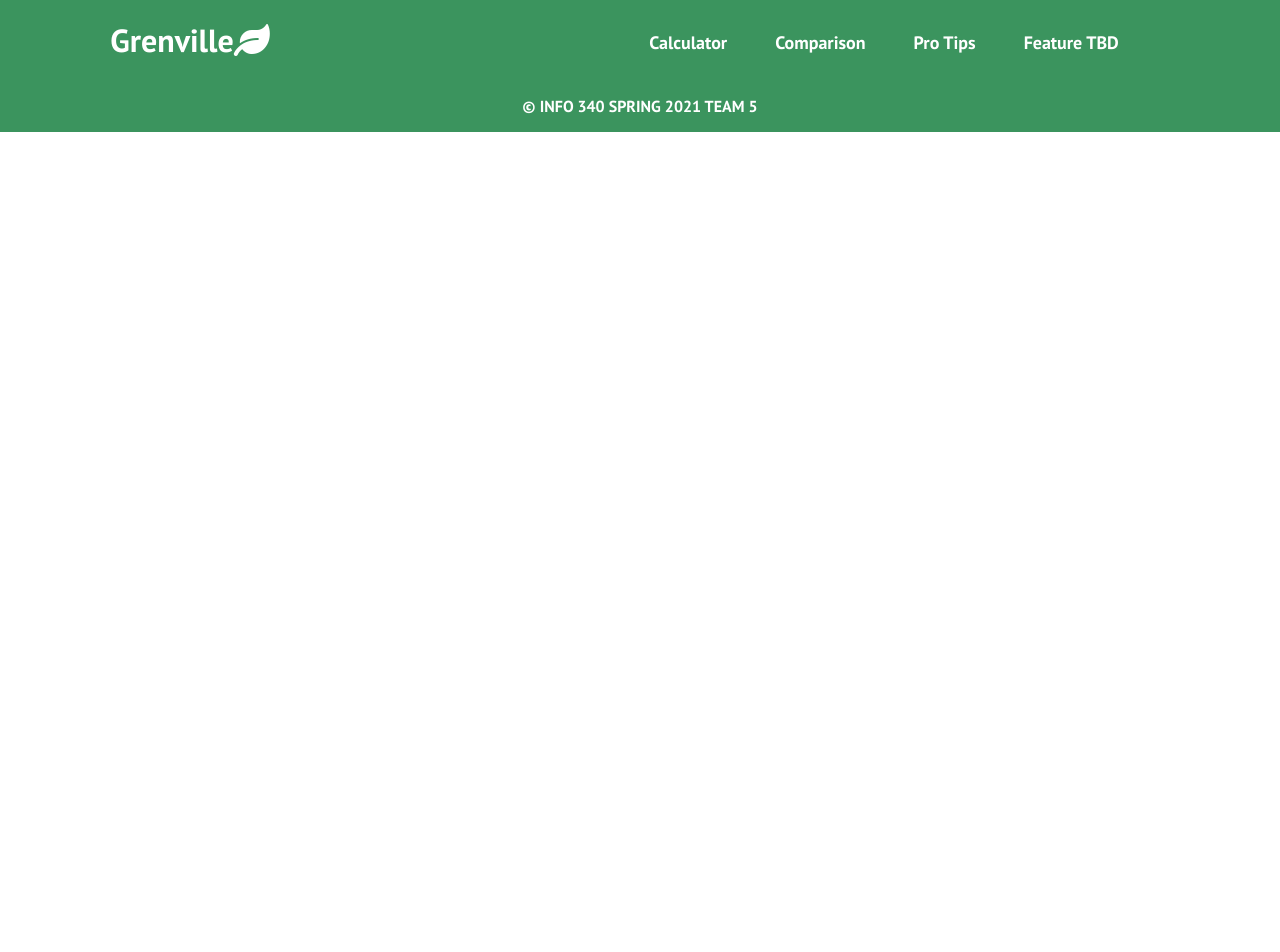
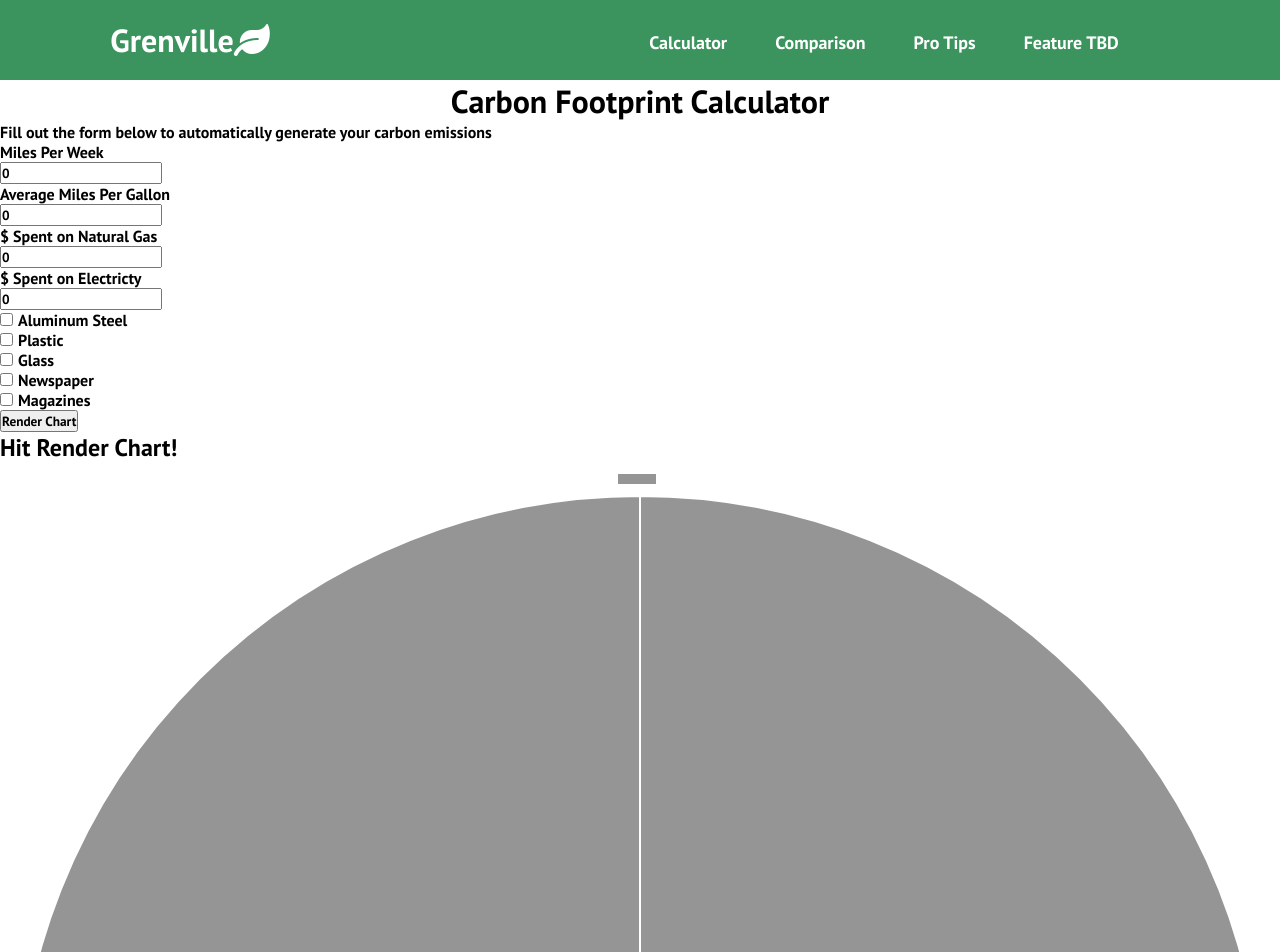
Before and after one commit to info340c-sp21/project-2-group-5, a React (Create React App) app in the folder project-2/: page /Calculator in a window 1280 px wide. Shown: the top 952 px of the page. Before the commit the page ends 800 px from the top, so only its background shows below. Built offline with nearby package versions, Linux system fonts and the light colour scheme.

Commit message:
working calculator, needs styling

```diff
--- a/project-2/package.json
+++ b/project-2/package.json
@@ -7,8 +7,10 @@
     "@testing-library/react": "^11.2.7",
     "@testing-library/user-event": "^12.8.3",
     "bootstrap": "^5.0.1",
+    "chart.js": "^3.3.0",
     "react": "^17.0.2",
     "react-bootstrap": "^1.6.0",
+    "react-chartjs-2": "^3.0.3",
     "react-dom": "^17.0.2",
     "react-dropdown": "^1.9.2",
     "react-router-dom": "^5.2.0",
--- a/project-2/src/App.js
+++ b/project-2/src/App.js
@@ -3,6 +3,7 @@ import React from 'react';
 import Navbar from './components/Navbar';
 import { BrowserRouter as Router, Switch, Route } from 'react-router-dom';
 import Home from './components/pages/HomePage'
+import Calculator from './components/pages/Calculator'
 import Tips from './components/pages/Tips'
 import Footer from './components/footer';
 import Comparison from './components/pages/Comparison';
@@ -13,6 +14,7 @@ function App() {
       <Navbar />
       <Switch>
         <Route path='/' exact component={Home}/>
+        <Route path='/Calculator' exact component={Calculator} />
         <Route path='/Comparison' exact component={Comparison}/>
         <Route path='/Pro-Tips' exact component={Tips}/>
       </Switch>
--- a/project-2/src/components/CalculatorChart.js
+++ b/project-2/src/components/CalculatorChart.js
@@ -0,0 +1,171 @@
+import React, { useState } from 'react';
+import { Pie } from 'react-chartjs-2';
+
+export default CalculatorChart;
+
+function CalculatorChart(props) {
+
+    const [formData, setFormData] = useState(null)
+
+    return(
+        <div>
+            <InputForm dataCallback={setFormData}/>
+            <RenderChart data={formData}/>
+        </div>
+    );
+}
+
+
+class InputForm extends React.Component {
+    constructor(props) {
+        super(props);
+        this.state = {
+            miles: "0",
+            mpg: "0",
+            gas: "0",
+            electric: "0",
+            aluminum:  false,
+            plastic:  false,
+            glass: false,
+            newspaper:  false,
+            magazines: false
+        };
+        this.handleChange = this.handleChange.bind(this);
+        this.handleClick = this.handleClick.bind(this);
+    }
+
+    handleClick = (event) => {
+        event.preventDefault();
+        this.props.dataCallback(this.state);
+    }
+
+    handleChange = (event) => {
+        const target = event.target;
+        const value = target.type === 'checkbox' ? target.checked : target.value;
+        const name = target.name;
+
+        this.setState({
+            [name]: value
+        });
+    }
+
+    render() {
+        return(
+            <div>
+                <div>
+                    <label for="miles">Miles Per Week</label><br/>
+                    <input type="number" id="miles" name="miles" role="input" value={this.state.miles} onChange={this.handleChange}/><br/>
+                    <label for="mpg">Average Miles Per Gallon</label><br/>
+                    <input type="number" id="mpg" name="mpg" role="input" value={this.state.mpg} onChange={this.handleChange}/><br/>
+                </div>
+                <div>
+                    <label for="gas">$ Spent on Natural Gas</label><br/>
+                    <input type="number" id="gas" name="gas" role="input" value={this.state.gas} onChange={this.handleChange}/><br/>
+                    <label for="electric">$ Spent on Electricty</label><br/>
+                    <input type="number" id="electric" name="electric" role="input" value={this.state.electric} onChange={this.handleChange}/><br/>
+                </div>
+                <div>
+                    <input type="checkbox" id="aluminum" name="aluminum" role="input" value={this.state.aluminum} onChange={this.handleChange}/>
+                    <label for="aluminum">Aluminum Steel</label><br/>
+                    <input type="checkbox" id="plastic" name="plastic" role="input" value={this.state.plastic} onChange={this.handleChange}/>
+                    <label for="plastic">Plastic</label><br/>
+                    <input type="checkbox" id="glass" name="glass" role="input" value={this.state.glass} onChange={this.handleChange}/>
+                    <label for="glass">Glass</label><br/>
+                    <input type="checkbox" id="newspaper" name="newspaper" role="input" value={this.state.newspaper} onChange={this.handleChange}/>
+                    <label for="newspaper">Newspaper</label><br/>
+                    <input type="checkbox" id="magazines" name="magazines" role="input" value={this.state.magazines} onChange={this.handleChange}/>
+                    <label for="magazines">Magazines</label><br/>
+                </div>
+                <button onClick={this.handleClick}>Render Chart</button>
+            </div>
+        );
+    }
+}
+
+function RenderChart(props) {
+    if(props.data == null) {
+        // Render Empty Chart, first load
+        let nullData = {
+            datasets: [{
+                data: [1],
+                backgroundColor: [
+                'rgba(105, 105, 105, 0.7)'
+                ]
+            }],
+            labels: [
+                '']
+        };
+        return(
+            <div>
+                <h2>Hit Render Chart!</h2>
+                <Pie data={nullData} />
+            </div>
+        );
+    }
+
+    let values = processData(props.data);
+    let data = {
+        datasets: [{
+            data: values,
+            backgroundColor: [
+            'rgba(255, 99, 132, 0.7)',
+            'rgba(54, 162, 235, 0.7)',
+            'rgba(255, 206, 86, 0.7)'
+            ]
+        }],
+        labels: [
+            'Vehicle',
+            'Home',
+            'Recycle']
+    };
+
+    // render full
+    return(
+        <div>
+            <h2>Your Emissions Breakdown</h2>
+            <Pie data={data} />
+        </div>
+    );
+}
+
+function processData(data) {
+    // Value Integrity Check
+    let parsed = {};
+    parsed['miles'] = isNaN(data['miles']) ? 0 : Number(data['miles']);
+    parsed['mpg'] = isNaN(data['mpg']) ? 0 : Number(data['mpg']);
+    parsed['gas'] = isNaN(data['gas']) ? 0 : Number(data['gas']);
+    parsed['electric'] = isNaN(data['electric']) ? 0 : Number(data['electric']);
+    // Calculate emissions
+    let veh = vehicleEmissions(parsed['miles'], parsed['mpg']);
+    let home = homeEmissions(parsed['gas'], parsed['electric']);
+    let rec = recycleReductions(data['aluminum'], data['plastic'], data['glass'], data['newspaper'], data['magazines']);
+
+    // Return Data Array
+    return [veh, home, (rec)];
+}
+
+function vehicleEmissions (miles, mpg) {
+    if (mpg == 0) {
+        return 0;
+    }
+    let weeks = 52;
+    // CO2 per Gal
+    let carbonRate = 19.9;
+    return (miles / mpg) * weeks * carbonRate;
+}
+
+function homeEmissions (gas, electric) {
+    let gasRate = 134.36;
+    let electricRate = 85.55;
+    return (gas * gasRate) + (electric * electricRate);
+}
+
+function recycleReductions (alum, plastic, glass, newspaper, magazine) {
+    let reduction = 289;
+    if (alum) { reduction -= 89; }
+    if (plastic) { reduction -= 35; }
+    if (glass) { reduction -= 25; }
+    if (newspaper) { reduction -= 113; }
+    if (magazine) { reduction -= 27; }
+    return reduction;
+}
--- a/project-2/src/components/CalculatorHeader.js
+++ b/project-2/src/components/CalculatorHeader.js
@@ -0,0 +1,15 @@
+import React from 'react';
+
+export default CalculatorHeader;
+
+function CalculatorHeader(props) {
+    let headerText = 'Carbon Footprint Calculator';
+    let instructionText = 'Fill out the form below to automatically generate your carbon emissions';
+
+    return (
+        <div>
+            <h1>{headerText}</h1>
+            <p>{instructionText}</p>
+        </div>
+    );
+}
--- a/project-2/src/components/pages/Calculator.js
+++ b/project-2/src/components/pages/Calculator.js
@@ -1 +1,14 @@
-//The page of the calculator goes here
+import React from 'react';
+import Instructions from '../CalculatorHeader.js';
+import Calculator from '../CalculatorChart.js';
+
+export default CalculatorPage;
+
+function CalculatorPage(props) {
+    return(
+        <div>
+            <Instructions />
+            <Calculator />
+        </div>
+    );
+}
```
Also changed, not shown: 1 other file (tests, documents, lock files or other folders).
